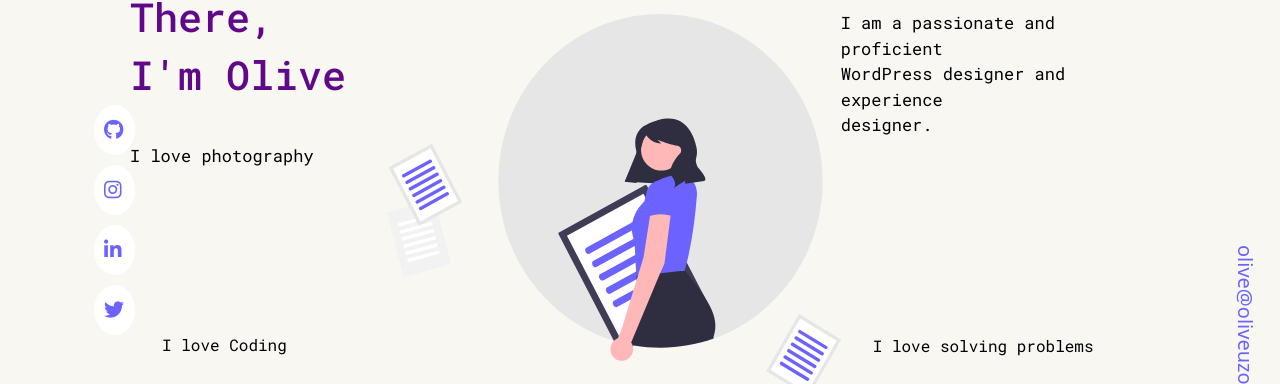
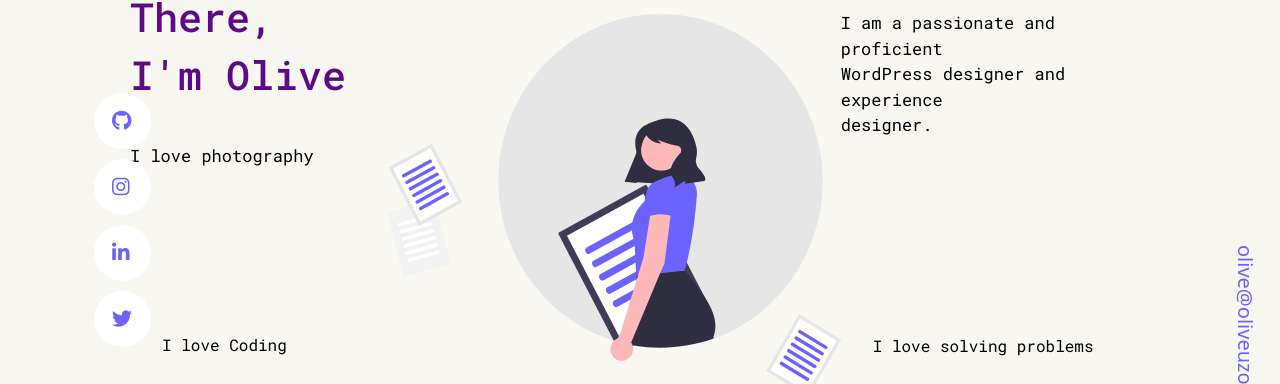
Before and after one commit to uzomaolive/portfolio, a website: page index.html in a window 1280 px wide. Shown: the part 255-639 px from the top of the page. Drawn offline with nearby package versions, Linux system fonts and the light colour scheme.

Commit message:
updated the border radius of the social media icon

```diff
--- a/index.html
+++ b/index.html
@@ -82,12 +82,12 @@
                 </div>
                 <div class="social-sidebar">
                     <ul class="social-icons">
-                        <li><a href="https://github.com/uzomaolive" target="_blank"><i class="fa-brands fa-github"></i></a></li>
+                        <li><a href="https://github.com/uzomaolive" target="_blank"><i class="fa-brands fa-github  rounded-full p-2"></i></a></li>
 
-                        <li><a href="https://www.instagram.com/oliveuzoma/" target="_blank"><i class="fa-brands fa-instagram"></i></a></li>
-                        <li><a href="https://www.linkedin.com/in/olive-uzoma-27baa9172" target="_blank"><i class="fa-brands fa-linkedin-in"></i></a></li>
+                        <li><a href="https://www.instagram.com/oliveuzoma/" target="_blank"><i class="fa-brands fa-instagram rounded-full p-2"></i></a></li>
+                        <li><a href="https://www.linkedin.com/in/olive-uzoma-27baa9172" target="_blank"><i class="fa-brands fa-linkedin-in rounded-full p-2"></i></a></li>
                         <!-- <li><img href="#"src="./images/linkedin (3).svg" alt=""></li> -->
-                        <li><a href="https://twitter.com/UzomaOlive" target="_blank"><i class="fa-brands fa-twitter"></i></a></li>
+                        <li><a href="https://twitter.com/UzomaOlive" target="_blank"><i class="fa-brands fa-twitter rounded-full p-2"></i></a></li>
                     </ul>
                 </div>
             </section>
```
